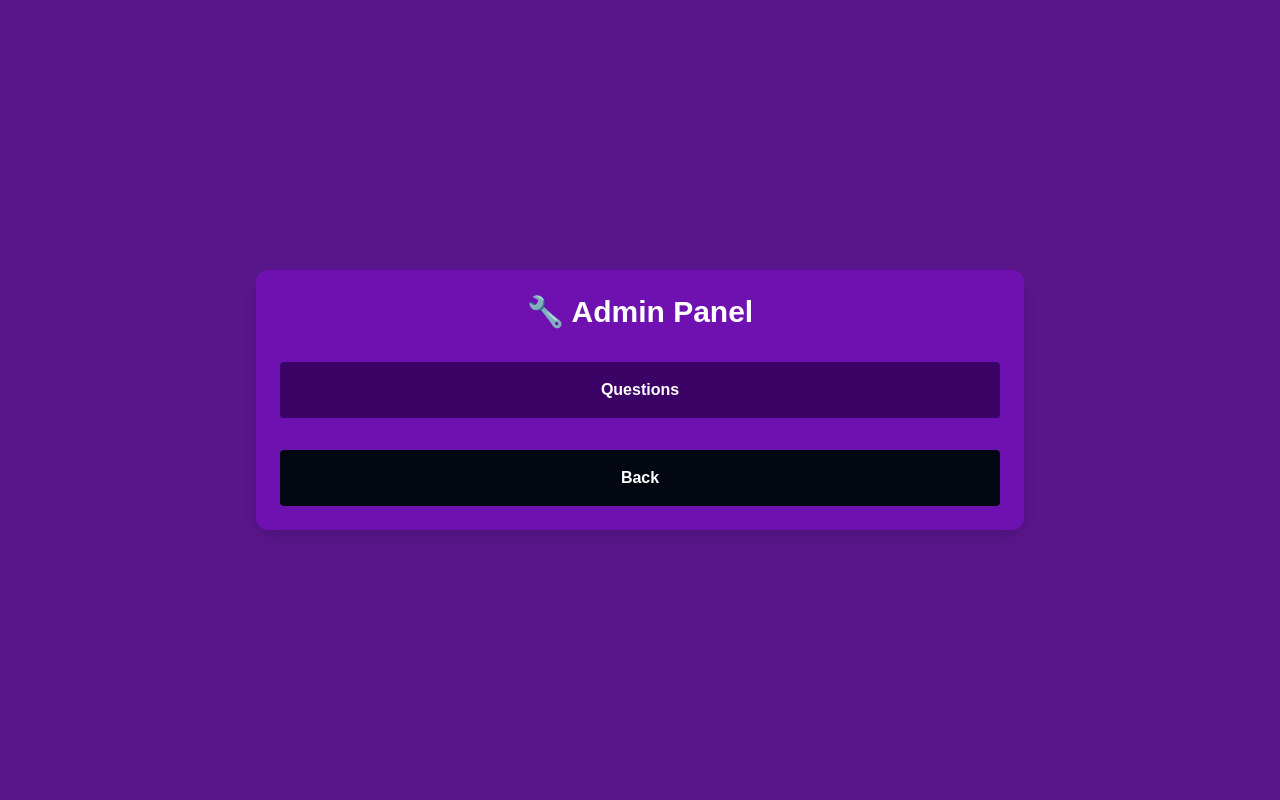
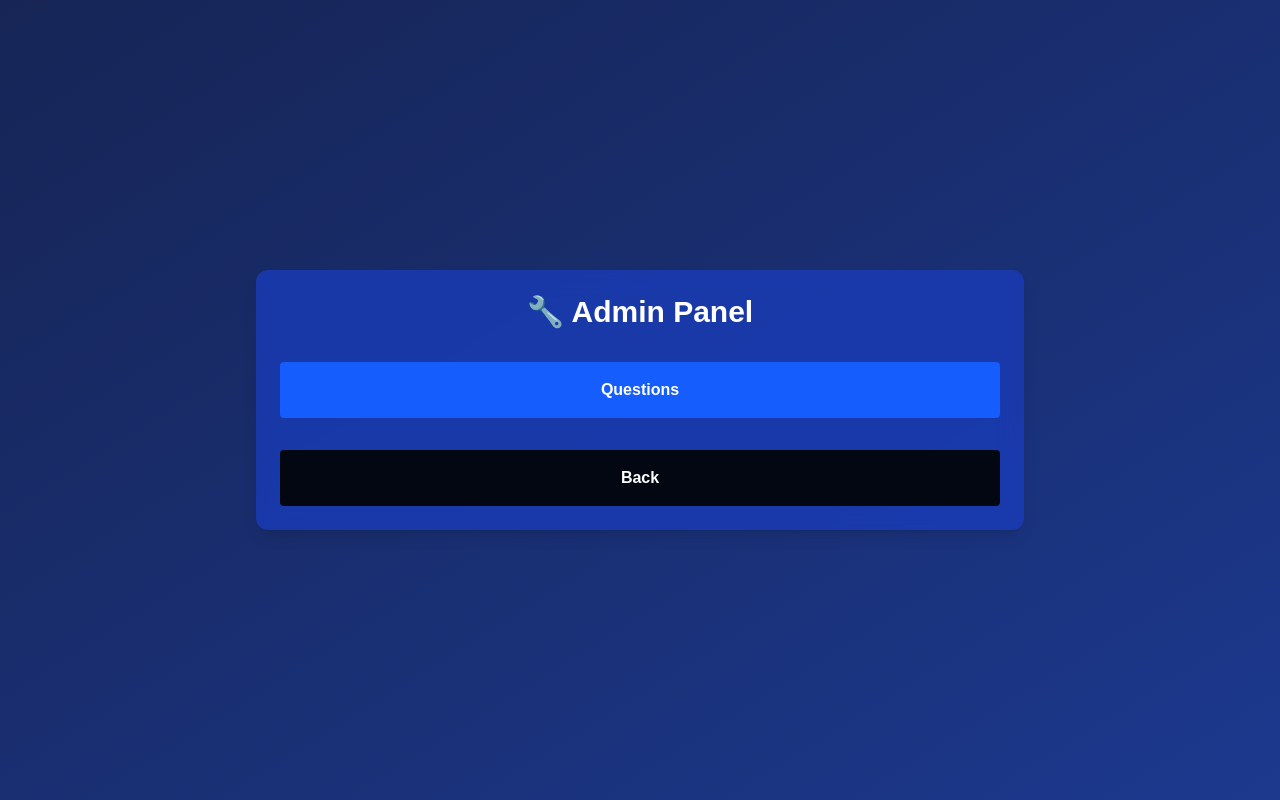
Before and after one commit to Belcuga/party-game, a Next.js app: page /admin in a window 1280 px wide. Built offline with nearby package versions, Linux system fonts and the light colour scheme.

Commit message:
more suitable for mvp

```diff
--- a/src/app/admin/page.tsx
+++ b/src/app/admin/page.tsx
@@ -4,14 +4,14 @@ import Link from 'next/link';
 
 export default function AdminPage() {
     return (
-        <main className="min-h-screen flex justify-center items-center bg-purple-900 text-white p-4">
-            <div className="w-full max-w-3xl bg-purple-800 p-6 rounded-xl shadow-lg flex flex-col gap-8">
+        <main className="min-h-screen flex justify-center items-center bg-gradient-to-br from-blue-950 to-blue-900 text-white p-4">
+            <div className="w-full max-w-3xl bg-blue-800/80 backdrop-blur-md p-6 rounded-xl shadow-lg flex flex-col gap-8">
                 <h1 className="text-3xl font-bold text-center">🔧 Admin Panel</h1>
 
                 <div className="flex flex-col gap-4">
                     <Link
                         href="/admin/questions"
-                        className="bg-purple-950 hover:bg-purple-600 py-4 rounded text-center font-bold"
+                        className="bg-blue-600 hover:bg-blue-700 py-4 rounded text-center font-bold"
                     >
                         Questions
                     </Link>
--- a/src/app/admin/questions/page.tsx
+++ b/src/app/admin/questions/page.tsx
@@ -151,13 +151,13 @@ export default function QuestionsPage() {
     }
 
     return (
-        <main className="min-h-screen p-6 bg-purple-900 text-white flex flex-col items-center">
+        <main className="min-h-screen p-6 bg-gradient-to-br from-blue-950 to-blue-900 text-white flex flex-col items-center">
             <h1 className="text-3xl font-bold mb-8">All Questions</h1>
 
             <div className="overflow-y-auto max-h-[600px] w-full overflow-x-auto">
                 <table className="min-w-full table-auto border-collapse">
-                    <thead className="sticky top-0 bg-purple-700 z-10">
-                        <tr className="bg-purple-700 text-left">
+                    <thead className="sticky top-0 bg-blue-700 z-10">
+                        <tr className="bg-blue-700 text-left">
                             <SortableHeader label="Question" column="question" />
                             <SortableHeader label="Dirty" column="dirty" />
                             <SortableHeader label="Challenge" column="challenge" />
--- a/src/app/game/[id]/page.tsx
+++ b/src/app/game/[id]/page.tsx
@@ -256,9 +256,9 @@ export default function PlayPage() {
     return [...array].sort(() => Math.random() - 0.5);
   }
 
-  function handleSkip() {
-    console.log('Skip logic here...');
-  }
+  // function handleSkip() {
+  //   console.log('Skip logic here...');
+  // }
 
   return (
     <div className="relative min-h-screen bg-gradient-to-br from-blue-950 to-blue-900 text-white flex justify-center">
@@ -299,9 +299,9 @@ export default function PlayPage() {
               <ArrowLeft />
               <span>Back</span>
             </button>
-            <button className="hover:text-gray-300">
+            {/* <button className="hover:text-gray-300">
               <Settings />
-            </button>
+            </button> */}
           </div>
 
           {/* Center Content */}
@@ -315,11 +315,13 @@ export default function PlayPage() {
             </div>
 
             {/* Like / Dislike Buttons */}
-            <div className="flex items-center gap-8 mt-6">
+            <div className="relative w-full h-36 mt-auto">
+              <div className="absolute inset-x-0 bottom-24 flex justify-center gap-10">
                 <button
                   onClick={() => handleVote('dislike')}
                   disabled={votedType !== null}
-                className={`w-12 h-12 rounded-full flex justify-center items-center transition-all duration-200 ${votedType === 'dislike' ? 'bg-red-600 scale-110' : 'bg-gray-700 hover:bg-gray-600'} ${votedType !== null && votedType !== 'dislike' ? 'opacity-50 cursor-not-allowed' : ''}`}
+                  className={`w-12 h-12 rounded-full flex justify-center items-center transition-all duration-200 ${votedType === 'dislike' ? 'bg-red-600 scale-110' : 'bg-gray-700 hover:bg-gray-600'
+                    } ${votedType !== null && votedType !== 'dislike' ? 'opacity-50 cursor-not-allowed' : ''}`}
                 >
                   <ThumbsDown />
                 </button>
@@ -327,25 +329,16 @@ export default function PlayPage() {
                 <button
                   onClick={() => handleVote('like')}
                   disabled={votedType !== null}
-                className={`w-12 h-12 rounded-full flex justify-center items-center transition-all duration-200 ${votedType === 'like' ? 'bg-green-600 scale-110' : 'bg-gray-700 hover:bg-gray-600'} ${votedType !== null && votedType !== 'like' ? 'opacity-50 cursor-not-allowed' : ''}`}
+                  className={`w-12 h-12 rounded-full flex justify-center items-center transition-all duration-200 ${votedType === 'like' ? 'bg-green-600 scale-110' : 'bg-gray-700 hover:bg-gray-600'
+                    } ${votedType !== null && votedType !== 'like' ? 'opacity-50 cursor-not-allowed' : ''}`}
                 >
                   <ThumbsUp />
                 </button>
               </div>
-          </div>
-
-          {/* Bottom Buttons */}
-          <div className="flex justify-between items-center mt-8">
-            <button
-              onClick={handleSkip}
-              className="px-4 py-2 rounded border border-white hover:bg-white hover:text-purple-900"
-            >
-              Skip
-            </button>
-
+              <div className="absolute inset-x-0 bottom-6 flex justify-center">
                 <button
                   onClick={handleNext}
-              className="px-6 py-3 rounded bg-blue-600 hover:bg-blue-700 font-bold"
+                  className="w-60 py-4 rounded-xl bg-blue-600 hover:bg-blue-700 font-bold text-lg shadow-lg"
                 >
                   Next
                 </button>
@@ -353,5 +346,17 @@ export default function PlayPage() {
             </div>
           </div>
         </div>
+
+        {/* <div className="flex justify-between items-center mt-8">
+            <button
+              onClick={handleSkip}
+              className="px-4 py-2 rounded border border-white hover:bg-white hover:text-purple-900"
+            >
+              Skip
+            </button>
+          </div>
+        </div> */}
+      </div>
+    </div>
   );
 }
--- a/src/app/page.tsx
+++ b/src/app/page.tsx
@@ -122,7 +122,6 @@ export default function Home() {
     }
 
     const allQuestions = Array.from(questionMap.values());
-    console.log(gameSettings);
     let filteredQuestions = allQuestions.filter((q: Question) => {
       if(gameSettings.dirtyMode){
         if(q.dirty) return true;
@@ -150,7 +149,6 @@ export default function Home() {
     // }
 
     const existingDifficulties = [...new Set(filteredQuestions.map(q => q.difficulty))];
-    console.log(existingDifficulties);
 
     const initializedPlayers = players.map((p) => ({
       id: String(p.id),
@@ -240,7 +238,7 @@ export default function Home() {
 
             <section className="mb-8">
               <h2 className="text-xl font-semibold mb-2">Players</h2>
-              <ul className="space-y-1 mb-4 max-h-[400px] overflow-y-auto">
+              <ul className="space-y-1 mb-4 max-h-[280px] overflow-y-auto">
                 {players.map((player, i) => (
                   <li key={i} className="flex items-center justify-between gap-2">
                     <span>{player.name}</span>
```
Lines whose indentation alone changed are shown as unchanged.
